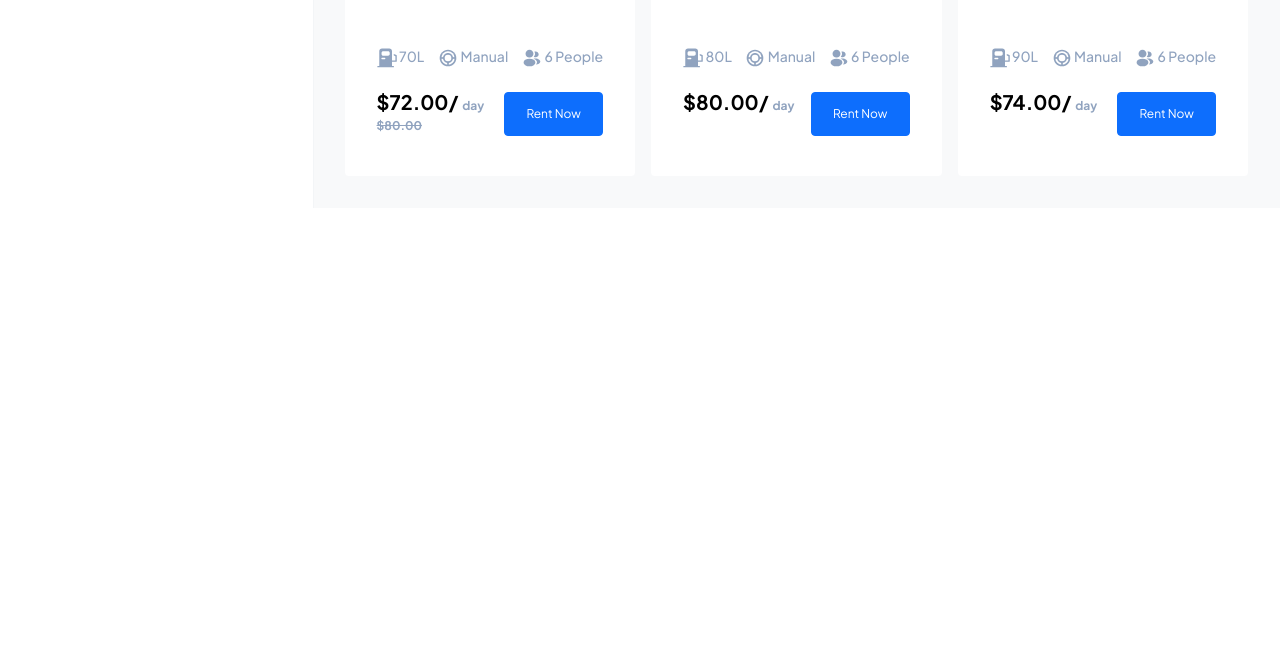
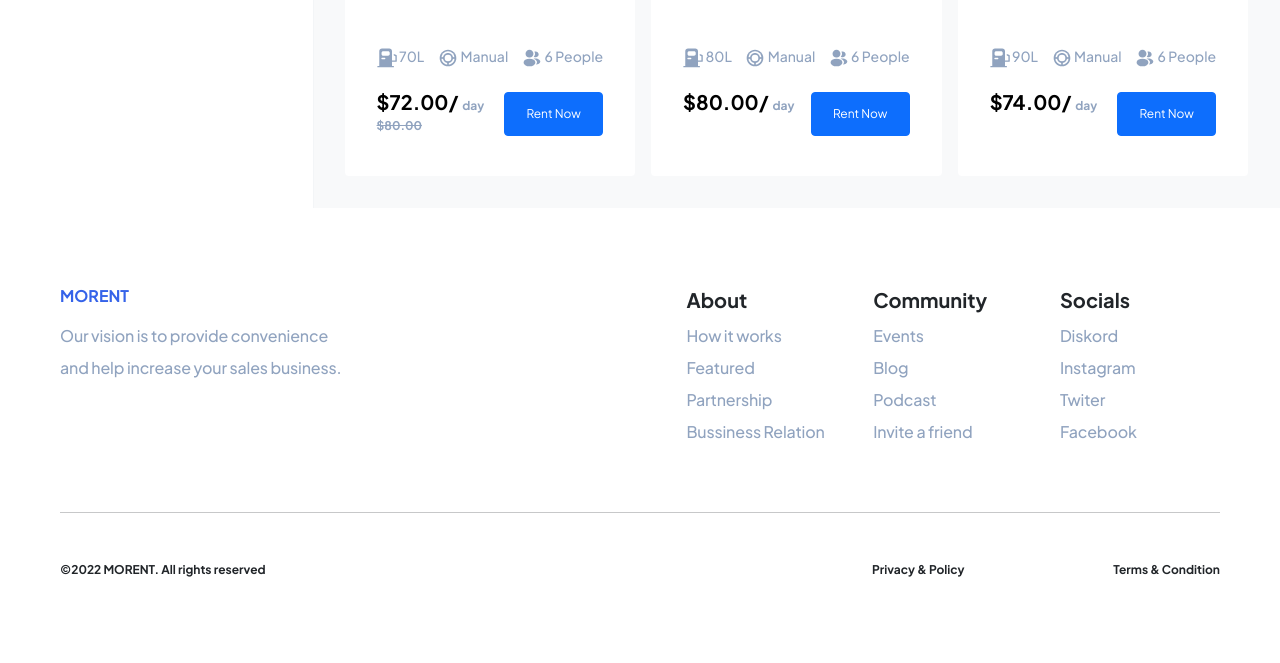
Before and after one commit to wfurs0w/morent-car, a website built with Parcel: page src/index.html in a window 1280 px wide. Shown: the part 1896-2559 px from the top of the page. Before the commit the page ends 2104 px from the top, so only its background shows below. Built offline with nearby package versions, Linux system fonts and the light colour scheme; files whose address does not match are found by name.

Commit message:
added footer

```diff
--- a/src/index.html
+++ b/src/index.html
@@ -975,7 +975,61 @@
   </div>
 </main>
 
-  <script src="./script.js"></script>
+<footer>
+  <div class=" footer-container d-flex justify-content-between">
+      <div class="logo-block mb-5">
+        <a href="#" class="logo mb-3">MORENT</a>
+        <p class="footer-text">
+          Our vision is to provide convenience <br>
+          and help increase your sales business.
+        </p>
+      </div>
+
+      <div class="info-block d-flex justify-content-between flex-wrap mb-5">
+        <div class="about">
+          <p class="info-header mb-2">About</p>
+          <ul class="footer-text">
+            <li>How it works</li>
+            <li>Featured</li>
+            <li>Partnership</li>
+            <li>Bussiness Relation</li>
+          </ul>
+        </div>
+
+        <div class="socials">
+          <p class="info-header mb-2">Socials</p>
+          <ul class="footer-text">
+            <li>Diskord</li>
+            <li>Instagram</li>
+            <li>Twiter</li>
+            <li>Facebook</li>
+          </ul>
+        </div>
+
+        <div class="community">
+          <p class="info-header mb-2">Community</p>
+          <ul class="footer-text">
+            <li>Events</li>
+            <li>Blog</li>
+            <li>Podcast</li>
+            <li>Invite a friend</li>
+          </ul>
+        </div>
+      </div>
+  </div>
+
+  <hr class="mb-5">
+
+  <div class="d-flex flex-wrap justify-content-between tail">
+    <div class="privacy d-flex justify-content-between mb-4">
+      <span class="fw-bolder">Privacy & Policy</span>
+      <span class="fw-bolder">Terms & Condition</span>
+    </div>
+    <div class="rights">
+      <span class="fw-bolder">©2022 MORENT. All rights reserved</span>
+    </div>
+  </div>
+</footer>
 
   <script src="https://cdn.jsdelivr.net/npm/bootstrap@5.1.3/dist/js/bootstrap.bundle.min.js"   integrity="sha384-ka7Sk0Gln4gmtz2MlQnikT1wXgYsOg+OMhuP+IlRH9sENBO0LRn5q+8nbTov4+1p"
   crossorigin="anonymous">
--- /dev/null
+++ b/src/styles/blocks/footer/footer.scss
@@ -0,0 +1,129 @@
+footer {
+  padding: 40px 30px 24px;
+  background: #F6F7F9;
+
+  @include onTablet {
+    background: white;
+  }
+
+  @include onDesctop {
+    padding: 80px 60px 60px;
+  }
+
+  .footer-container {
+    display: flex;
+    flex-direction: column;
+    width: 100%;
+
+    @include onDesctop {
+      flex-direction: row;
+      justify-content: space-between;
+    }
+
+    .logo {
+      height: fit-content;
+      line-height: 100%;
+    }
+
+    .logo-block {
+      width: 100%;
+
+      @include onDesctop {
+        width: 25%;
+      }
+    }
+
+    .footer-text {
+      color: #90A3BF;
+      font-weight: 500;
+      font-size: 12px;
+      line-height: 200%;
+      letter-spacing: -0.01em;
+
+      @include onDesctop {
+        font-size: 16px;
+      }
+    }
+
+    .info-block {
+      width: 100%;
+
+      @include onDesctop {
+        width: 46%;
+      }
+
+      .info-header {
+        font-weight: 600;
+        font-size: 20px;
+        line-height: 120%;
+      }
+
+      .about {
+        width: 50%;
+
+        @include onTablet {
+          width: 30%;
+        }
+      }
+
+      .socials {
+        width: 28%;
+
+        @include onDesctop {
+          width: 30%;
+          order: 1;
+        }
+      }
+
+      .community {
+        width: 100%;
+        margin-top: 40px;
+
+        @include onTablet {
+          width: 30%;
+          margin-top: 0;
+        }
+      }
+    }
+
+    ul {
+      list-style: none;
+
+      li {
+        cursor: pointer;
+        transition: color 1s;
+
+        &:hover {
+          color: #000;
+        }
+      }
+    }
+  }
+
+  hr {
+    display: none;
+
+    @include onTablet {
+      display: block;
+    }
+  }
+
+  .privacy {
+    width: 100%;
+    font-size: 12px;
+
+    @include onTablet {
+      width: 30%;
+      order: 1;
+    }
+  }
+
+  .rights {
+    width: 100%;
+    font-size: 12px;
+
+    @include onTablet {
+      width: 30%;
+    }
+  }
+}
--- a/src/styles/main.scss
+++ b/src/styles/main.scss
@@ -10,3 +10,4 @@
 @import "./blocks/section-top/section-top.scss";
 @import "./blocks/section-middle/section-middle.scss";
 @import "./blocks/card-block/card-block.scss";
+@import "./blocks/footer/footer.scss";
```
Also changed, not shown: dist/index.html, src/script.js (deleted), src/styles/blocks/aside/aside.css (deleted), src/styles/blocks/card-block/card-block.css (deleted), src/styles/blocks/section-middle/section-middle.css (deleted), src/styles/blocks/section-top/section-top.css (deleted), src/styles/main.css, 2 other files.
